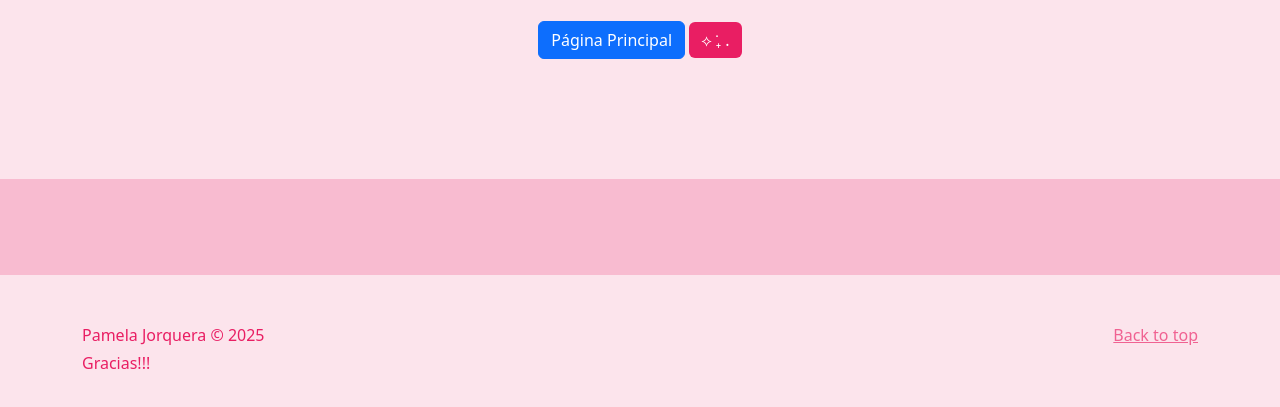
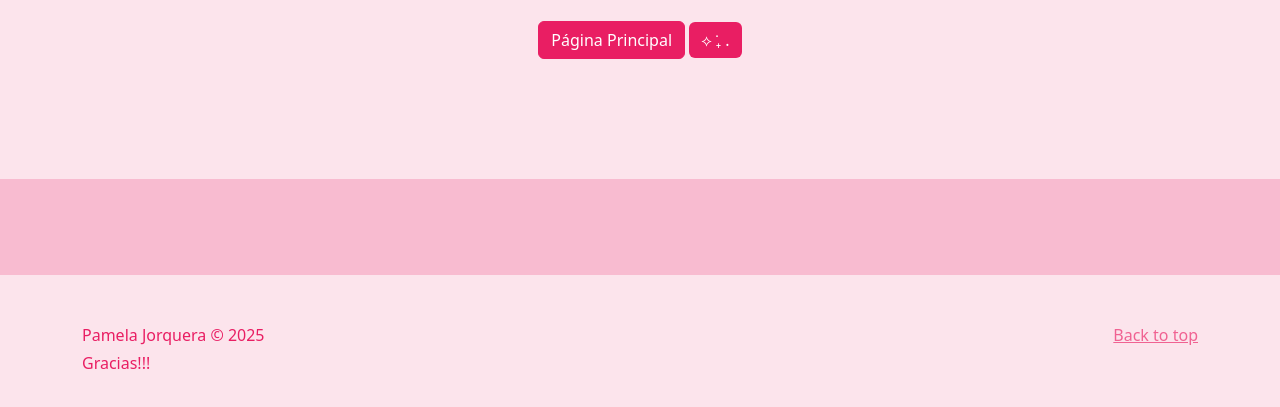
Before and after one commit to rosi2701/evaluacion3_undecimaClase, a plain HTML site: page index.html in a window 1280 px wide. Shown: the part 319-726 px from the top of the page. Drawn offline with nearby package versions, Linux system fonts and the light colour scheme; no server answers.

Commit message:
index.html

```diff
--- a/index.html
+++ b/index.html
@@ -61,7 +61,7 @@
                     <div class="col-lg-6 col-md-8 mx-auto">
                         <h1 class="fw-heavy">Pamela Jorquera - Diseñadora integral</h1>
                         <p class="lead text-body-secondary">Estudiante de 6to semestre de diseño integral en la Pontificia Universidad Católica</p>
-                        <p><a href="#" class="btn btn-primary my-2">Página Principal</a> <a href="#" class="btn btn-secondary my-2" style="background-color: #e91e63; border: none; color: white;">⟡ ݁₊ .</a>
+                        <p><a href="#" class="btn btn-primary my-2" style="background-color: #e91e63; border-color: #e91e63;">Página Principal</a> <a href="#" class="btn btn-secondary my-2" style="background-color: #e91e63; border: none; color: white;">⟡ ݁₊ .</a>
                     </div>
                 </div>
             </section>
```
